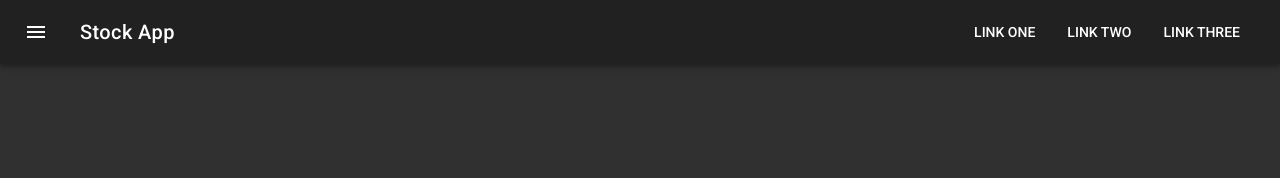
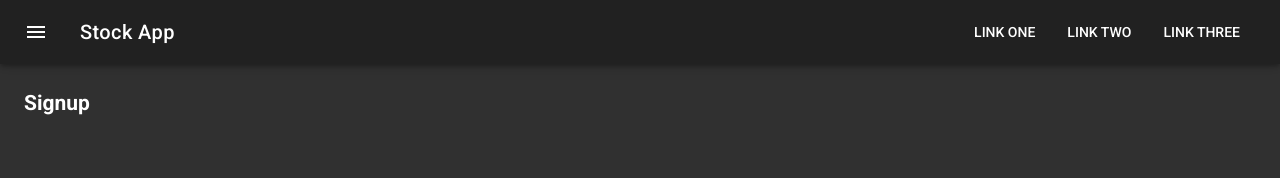
Before and after one commit to jhuesos/vue-trading-app, a Vue app: page /#/signup in a window 1280 px wide. Shown: the top 178 px of the page. Built offline with nearby package versions, Linux system fonts and the light colour scheme.

Commit message:
Added empty signup page

```diff
--- /dev/null
+++ b/src/components/Signup.vue
@@ -0,0 +1,11 @@
+<template>
+  <section>
+    <h1>Signup</h1>
+  </section>
+</template>
+
+<script>
+export default {
+
+};
+</script>
--- a/src/router/index.js
+++ b/src/router/index.js
@@ -3,6 +3,7 @@ import Router from 'vue-router';
 import Home from '../components/Home';
 import Portfolio from '../components/Portfolio';
 import Stocks from '../components/Stocks';
+import Signup from '../components/Signup';
 
 Vue.use(Router);
 
@@ -23,5 +24,10 @@ export default new Router({
       name: 'Portfolio',
       component: Portfolio,
     },
+    {
+      path: '/signup',
+      name: 'Signup',
+      component: Signup,
+    },
   ],
 });
```
